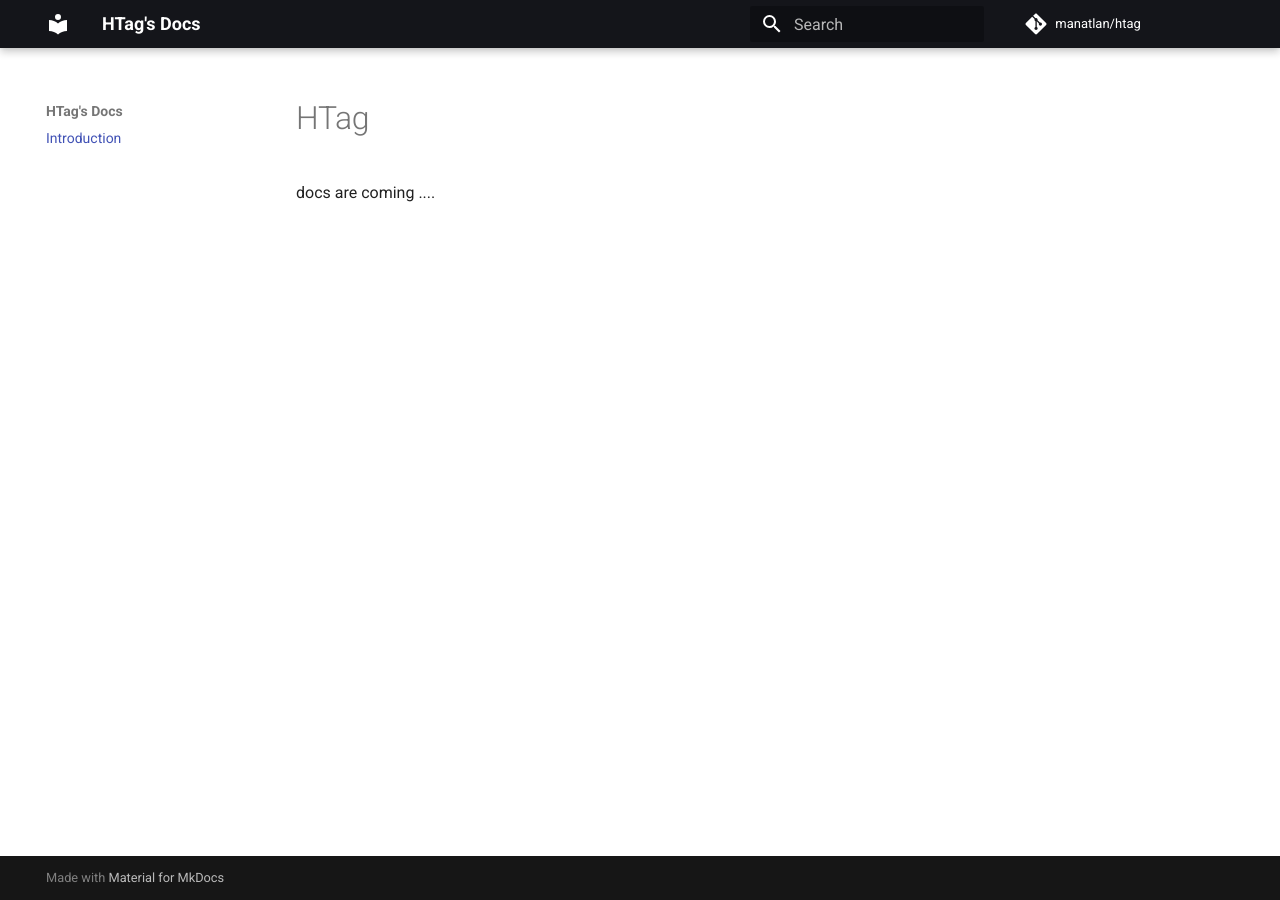
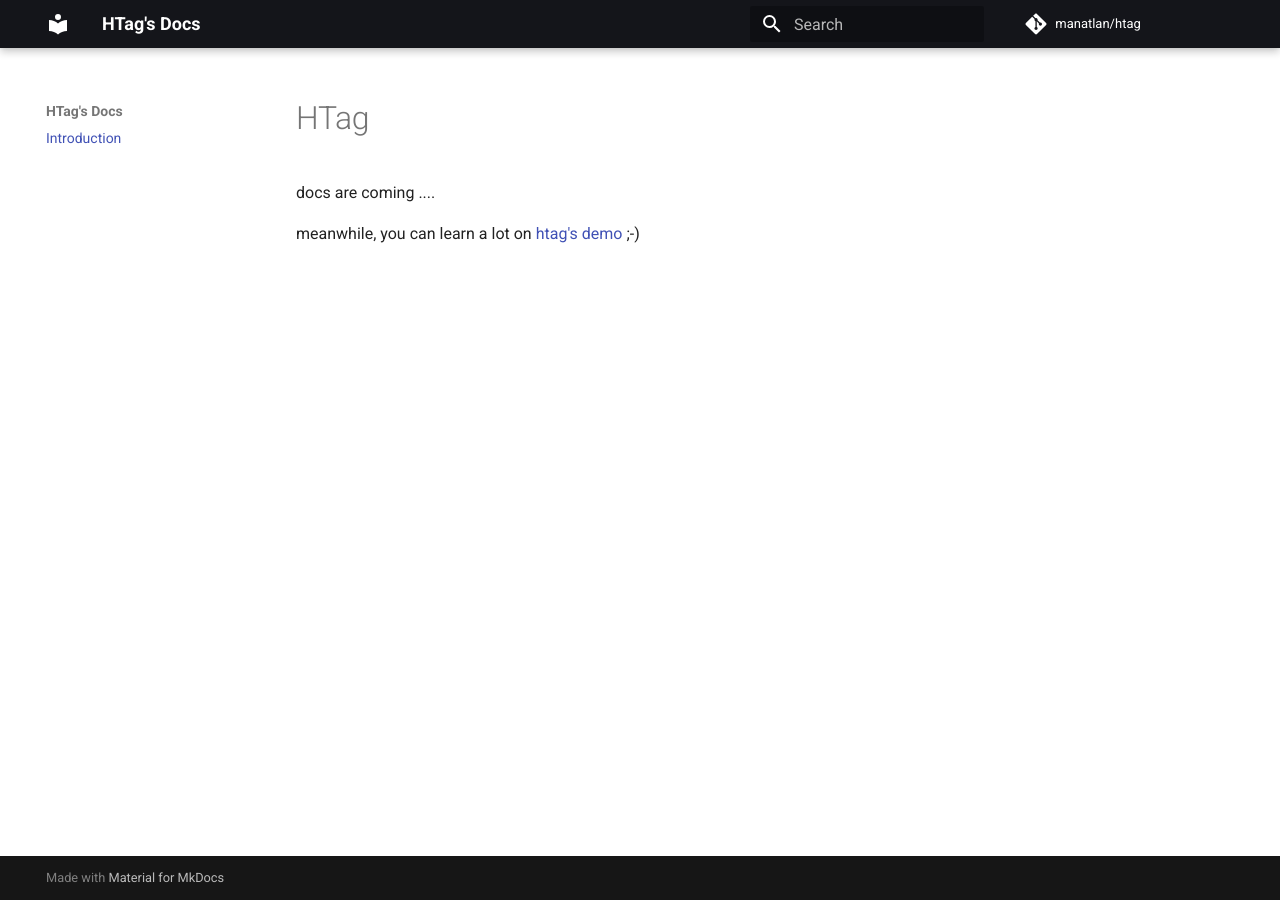
Before and after one commit to manatlan/htag, an MkDocs documentation site: the page built from docs/index.md, in a window 1280 px wide. Built offline with MkDocs 1.6.1 and Material for MkDocs 9.7.7, drawn with Linux system fonts in a browser that asks for light colours; comment, search, counter and statistics services are not loaded.

Commit message:
Update index.md

```diff
--- a/docs/index.md
+++ b/docs/index.md
@@ -1,3 +1,5 @@
 # HTag
 
 docs are coming ....
+
+meanwhile, you can learn a lot on [htag's demo](https://htag.glitch.me/) ;-)
```
